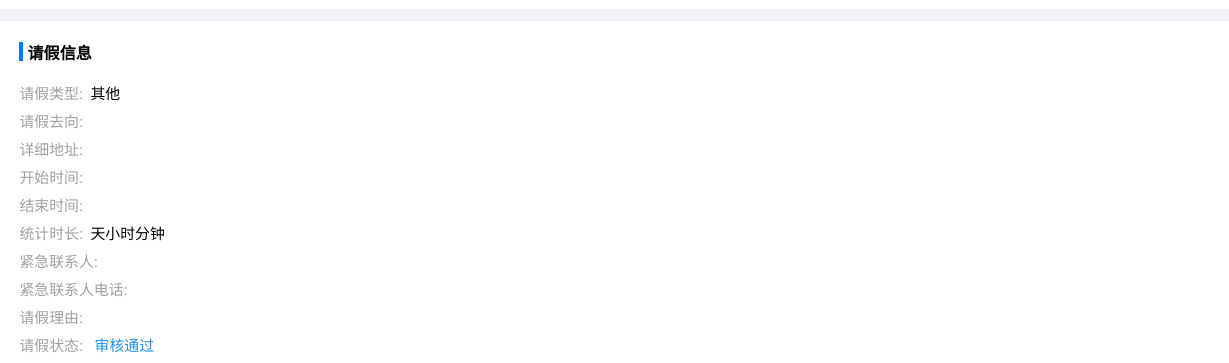
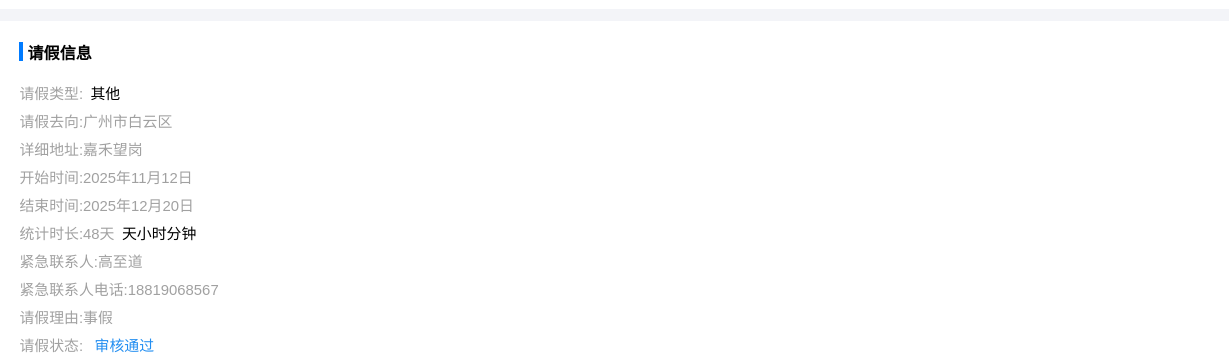
Before and after one commit to Xu-haojia/Xu-haojia.github.io, a plain HTML site: page index.html in a window 1280 px wide. Shown: the part 110-473 px from the top of the page, 0-1229 px from the left. Drawn offline with Linux system fonts and the light colour scheme.

Commit message:
Update index.html

```diff
--- a/index.html
+++ b/index.html
@@ -438,14 +438,14 @@ document.addEventListener('DOMContentLoaded', () => {
     <span>请假类型:</span>其他
     <img src="pass.png" style="float: right; margin-right: 0.7em; height: 3.3em; opacity: 0.9;">
 </p>
-        <p><span>请假去向:</span></p>
-        <p><span>详细地址:</span></p>
-        <p><span>开始时间:</span></p>
-        <p><span>结束时间:</span></p>
-        <p><span>统计时长:</span>天小时分钟</p>
-        <p><span>紧急联系人:</span></p>
-        <p><span>紧急联系人电话:</span></p>
-        <p><span>请假理由:</span></p>
+        <p><span>请假去向:广州市白云区</span></p>
+        <p><span>详细地址:嘉禾望岗</span></p>
+        <p><span>开始时间:2025年11月12日</span></p>
+        <p><span>结束时间:2025年12月20日</span></p>
+        <p><span>统计时长:48天</span>天小时分钟</p>
+        <p><span>紧急联系人:高至道</span></p>
+        <p><span>紧急联系人电话:18819068567</span></p>
+        <p><span>请假理由:事假</span></p>
         <p><span>请假状态:</span> <span style="color: rgb(34, 142, 241);">审核通过</span></p>
         <p><span>销假状态:</span></p>
         <p><span>请假附件:</span></p>
```
